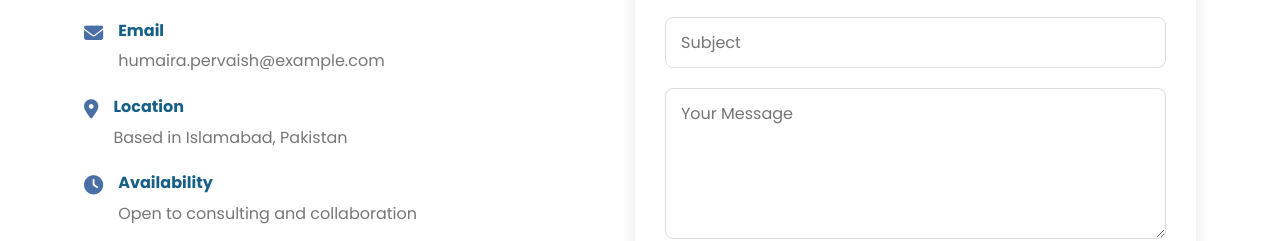
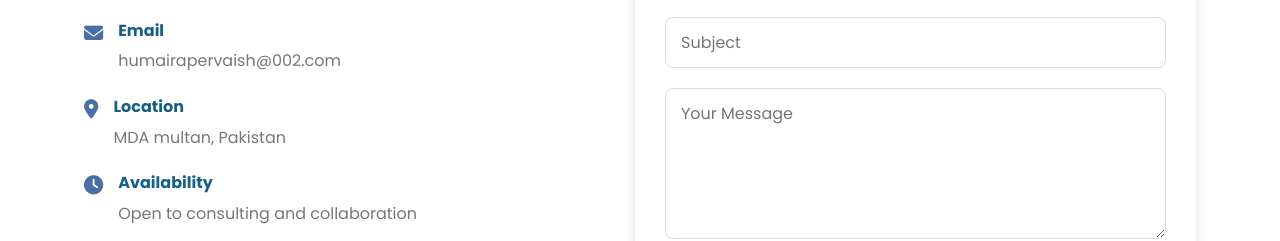
Before and after one commit to humairapervaish002/humaira-pervaish-portfolio, a plain HTML site: page index.html in a window 1280 px wide. Shown: the part 3140-3381 px from the top of the page. Drawn offline with Linux system fonts and the light colour scheme.

Commit message:
Update index.html

```diff
--- a/index.html
+++ b/index.html
@@ -220,14 +220,14 @@
                             <i class="fas fa-envelope"></i>
                             <div>
                                 <h4>Email</h4>
-                                <p>humaira.pervaish@example.com</p>
+                                <p>humairapervaish@002.com</p>
                             </div>
                         </div>
                         <div class="contact-item">
                             <i class="fas fa-map-marker-alt"></i>
                             <div>
                                 <h4>Location</h4>
-                                <p>Based in Islamabad, Pakistan</p>
+                                <p>MDA multan, Pakistan</p>
                             </div>
                         </div>
                         <div class="contact-item">
```
